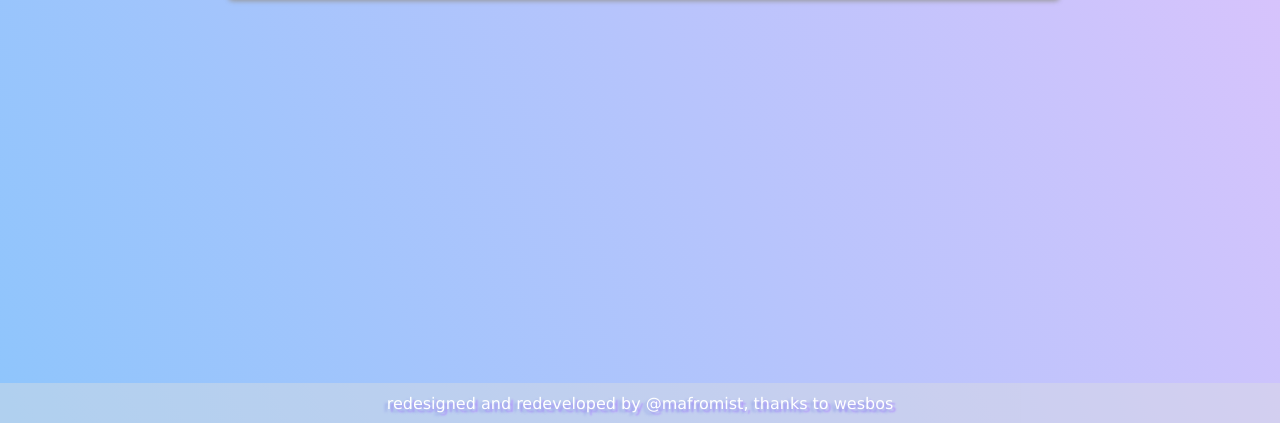
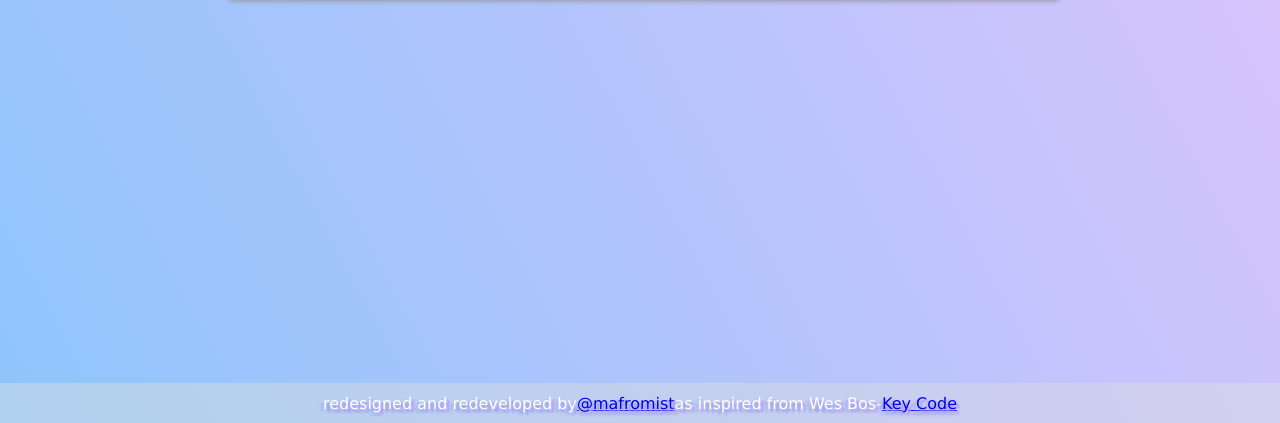
Before and after one commit to mafromist/KeyCodeChallenge, a plain HTML site: page index.html in a window 1280 px wide. Shown: the part 377-800 px from the top of the page. Drawn offline with Linux system fonts and the light colour scheme.

Commit message:
#KeyCodeChallenge Footer Changed
Added profile links to the footer in HTML

```diff
--- a/index.html
+++ b/index.html
@@ -30,7 +30,7 @@
     </div>
 
     <footer>
-        redesigned and redeveloped by @mafromist, thanks to wesbos
+        redesigned and redeveloped by <a href = "https://github.com/mafromist">@mafromist</a> as inspired from Wes Bos-<a href="https://keycode.info/">Key Code</a>
     </footer>
 
     <script src="app.js"></script>
```
